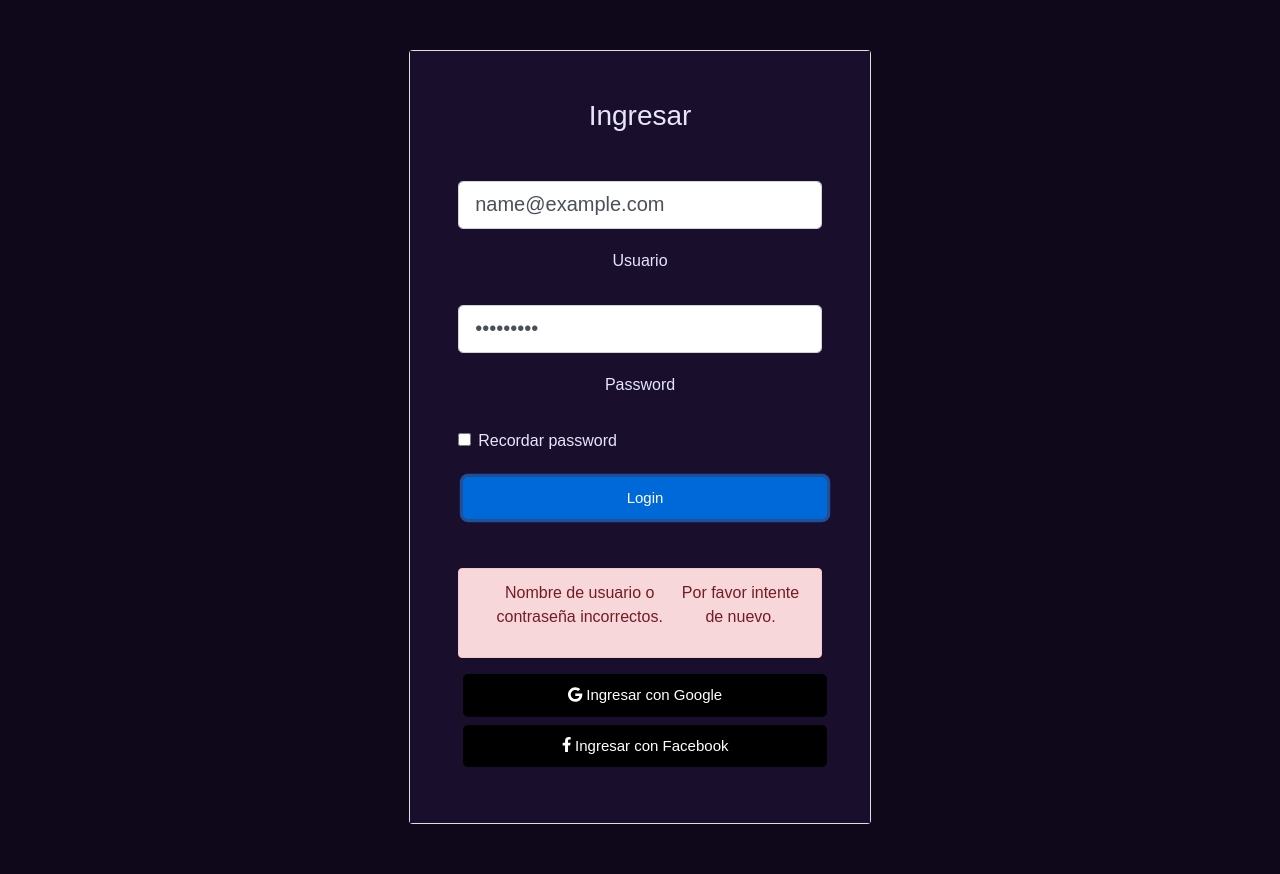
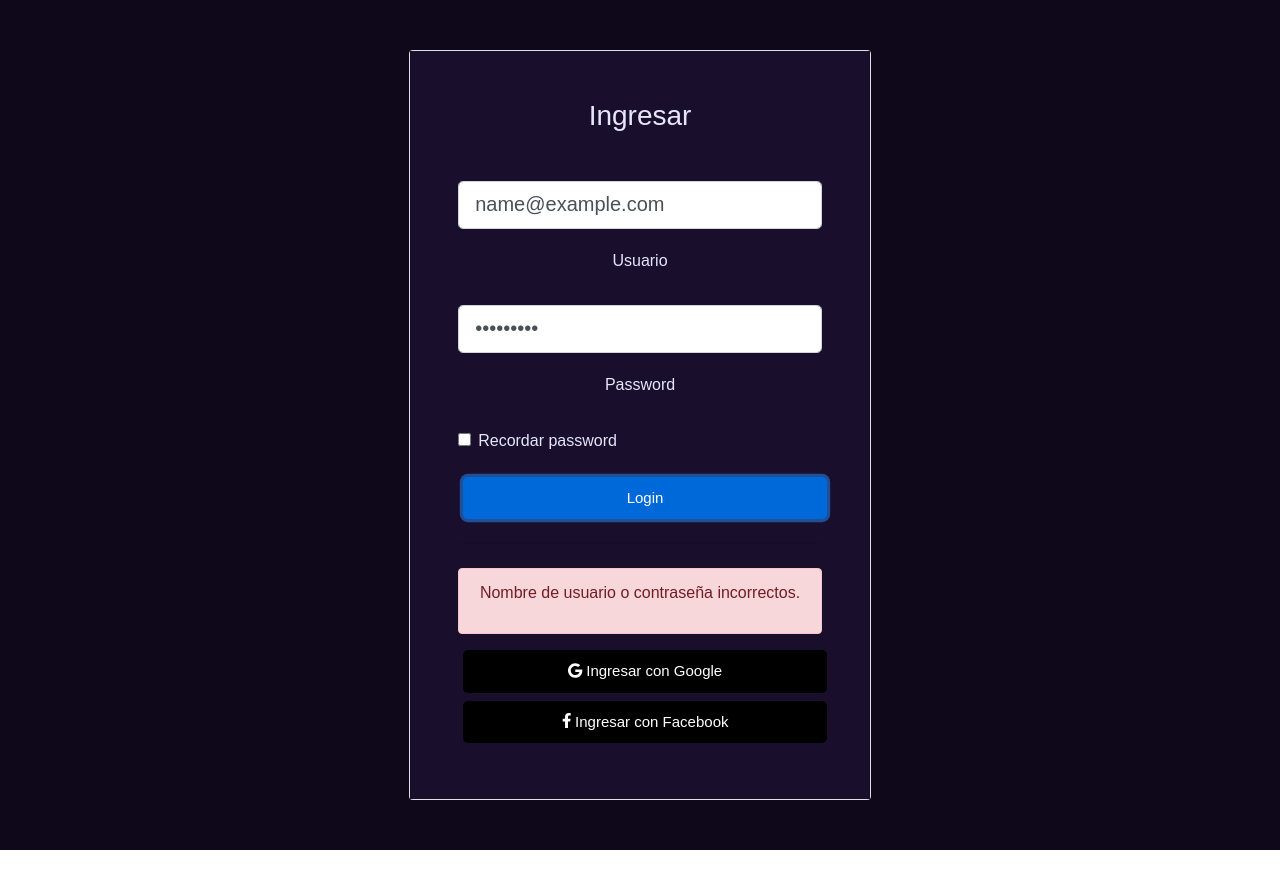
Before and after one commit to francovico/portfolio-fe, an Angular app: page /login in a window 1280 px wide. Both pictures are taken after typing "name@example.com", "Sample123" into the empty fields and a click on the button "Login". After the commit the page ends 850 px from the top, so only its background shows below. Built offline with nearby package versions, Linux system fonts and the light colour scheme; no server answers.

Commit message:
Update login.component.html

```diff
--- a/src/app/login/login.component.html
+++ b/src/app/login/login.component.html
@@ -35,9 +35,8 @@
 
               <hr class="my-4">
 
-              <div *ngIf="isLogginFail" class="alert alert-danger d-flex align-items-center" role="alert">
-                <p>Nombre de usuario o contraseña incorrectos.<p><br/>
-                <p>Por favor intente de nuevo.</p>
+              <div *ngIf="isLogginFail" class="alert alert-danger align-items-center" role="alert">
+                <p>Nombre de usuario o contraseña incorrectos.<p>
               </div>
 
               <button class="btn btn-lg btn-block btn-primary"
```
